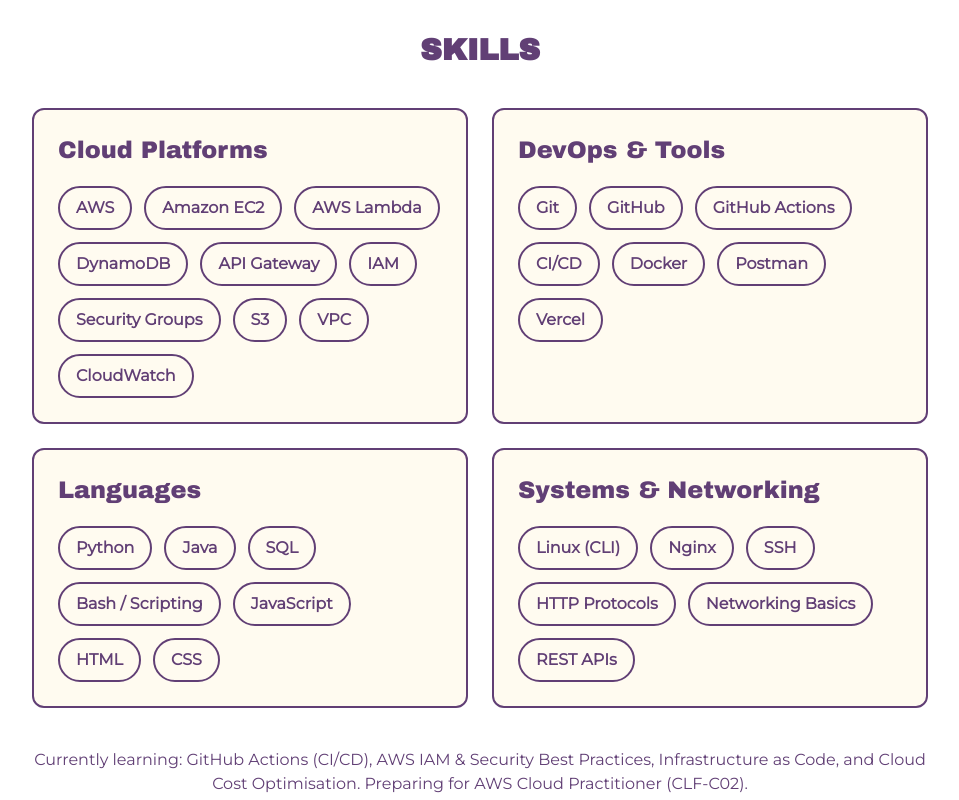
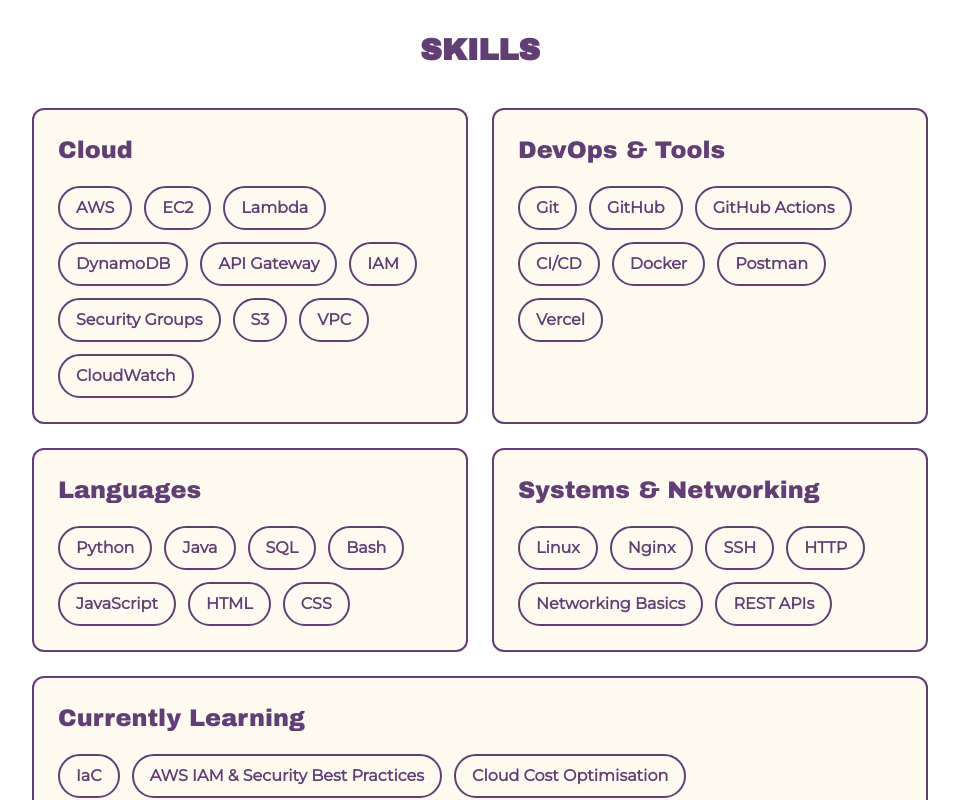
Before and after one commit to rohith12kumar/rohit-portfolio, a React (Vite) app: page / in a window 1280 px wide. Shown: the part 3160-3960 px from the top of the page, without its empty margins (160-1119 px from the left). Built offline with nearby package versions, Linux system fonts and the light colour scheme.

Commit message:
Update src/components/Skills.jsx

```diff
--- a/src/components/Skills.jsx
+++ b/src/components/Skills.jsx
@@ -2,34 +2,52 @@ import React from "react";
 
 const Skills = () => {
   const skillCategories = {
-    "Cloud Platforms": ["AWS", "Amazon EC2", "AWS Lambda", "DynamoDB", "API Gateway", "IAM", "Security Groups", "S3", "VPC", "CloudWatch"],
+    Cloud: ["AWS", "EC2", "Lambda", "DynamoDB", "API Gateway", "IAM", "Security Groups", "S3", "VPC", "CloudWatch"],
     "DevOps & Tools": ["Git", "GitHub", "GitHub Actions", "CI/CD", "Docker", "Postman", "Vercel"],
-    Languages: ["Python", "Java", "SQL", "Bash / Scripting", "JavaScript", "HTML", "CSS"],
-    "Systems & Networking": ["Linux (CLI)", "Nginx", "SSH", "HTTP Protocols", "Networking Basics", "REST APIs"],
+    Languages: ["Python", "Java", "SQL", "Bash", "JavaScript", "HTML", "CSS"],
+    "Systems & Networking": ["Linux", "Nginx", "SSH", "HTTP", "Networking Basics", "REST APIs"],
+    "Currently Learning": ["IaC", "AWS IAM & Security Best Practices", "Cloud Cost Optimisation", "AWS Cloud Practitioner (CLF-C02)"],
   };
 
   return (
     <section id="skills" className="min-h-screen px-8 py-20 text-grape">
       <div className="max-w-4xl mx-auto">
-        <h2 className="text-3xl font-archivo font-bold text-center mb-10">SKILLS</h2>
+        <h2 className="text-3xl font-archivo font-bold text-center mb-10">
+          SKILLS
+        </h2>
+
         <div className="grid md:grid-cols-2 gap-6">
-          {Object.entries(skillCategories).map(([category, skills]) => (
-            <div key={category} className="bg-cream/60 border-2 border-grape rounded-xl p-6">
-              <h3 className="text-2xl font-medium mb-5 font-archivo">{category}</h3>
+          {Object.entries(skillCategories).map(([category, skills], i, arr) => (
+            <div
+              key={category}
+              className={`bg-cream/60 border-2 border-grape rounded-xl p-6 ${arr.length % 2 === 1 && i === arr.length - 1 ? "md:col-span-2" : ""}`}
+            >
+              <h3 className="text-2xl font-medium mb-5 font-archivo">
+                {category}
+              </h3>
+
               <div className="flex flex-wrap gap-3">
                 {skills.map((skill) => (
-                  <span key={skill} className="px-4 py-2 border-2 border-grape rounded-full text-base font-semibold">{skill}</span>
+                  <span
+                    key={skill}
+                    className="
+                  px-4 py-2
+                  border-2 border-grape
+                  rounded-full
+                  text-base
+                  font-semibold
+                "
+                  >
+                    {skill}
+                  </span>
                 ))}
               </div>
             </div>
           ))}
         </div>
-        <p className="text-center mt-10 font-medium">
-          Currently learning: GitHub Actions (CI/CD), AWS IAM &amp; Security Best Practices,
-          Infrastructure as Code, and Cloud Cost Optimisation. Preparing for AWS Cloud Practitioner (CLF-C02).
-        </p>
       </div>
     </section>
   );
 };
+
 export default Skills;
```
